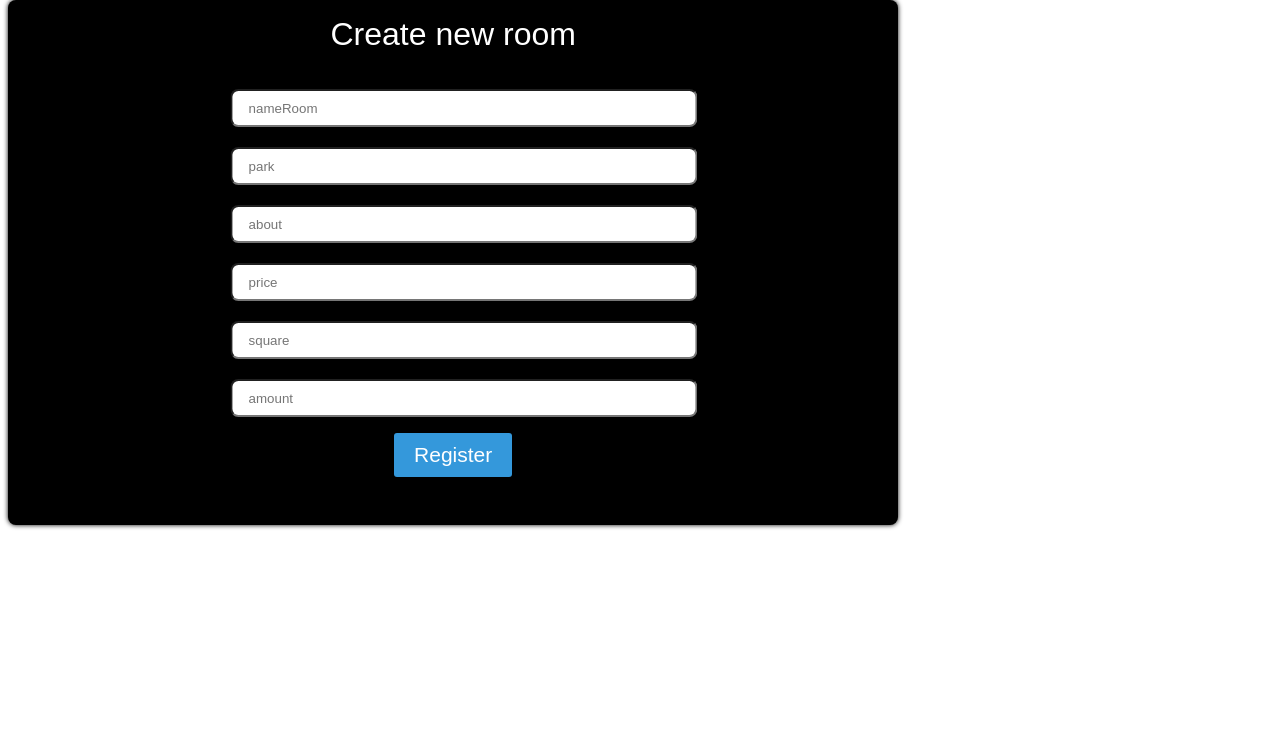
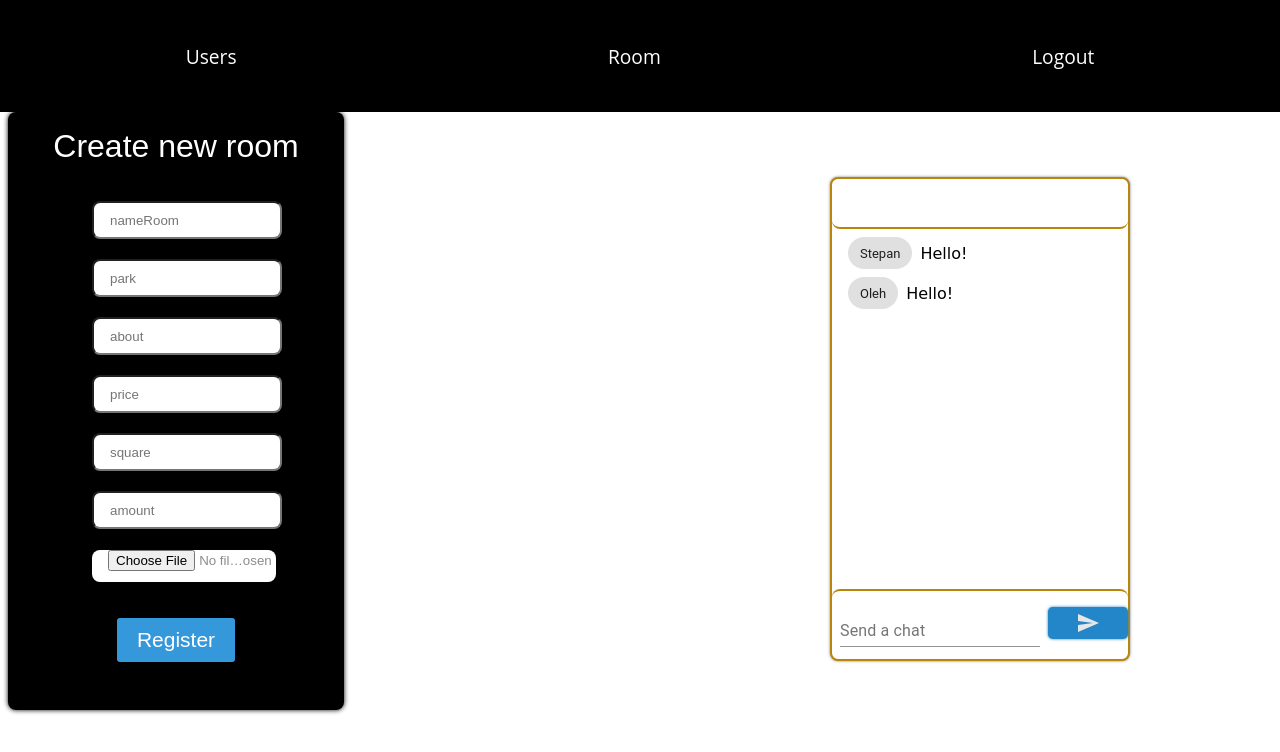
Before and after one commit to Stepan-Didukh/ProjectFront, a React (Create React App) app: page /AddRoom in a window 1280 px wide. Shown: the top 752 px of the page. Built offline with nearby package versions, Linux system fonts and the light colour scheme; no server answers.

Commit message:
add upload photo

```diff
--- a/src/Container/AdminPage/AddRoom.js
+++ b/src/Container/AdminPage/AddRoom.js
@@ -1,6 +1,11 @@
 import React, {Component} from "react";
 import './AddRoom.css'
-import {createRoom} from "../../actions/UserFunctions";
+import {Link} from "react-router-dom";
+// import {createRoom} from "../../actions/UserFunctions";
+import Chat from "../../Components/Chat/Chat";
+import Store from "../../Reducers/ChatStore/ChatStore";
+import axios from 'axios';
+const queryString = require('query-string');
 
 class AddRoom extends Component {
 
@@ -14,46 +19,75 @@ class AddRoom extends Component {
             nameRoom: '',
             about: '',
             park: '',
+            fileName:null,
             errors: {}
         };
 
         this.onChange = this.onChange.bind(this);
-        this.onSubmit = this.onSubmit.bind(this);
     }
+    createRoom = () => {
+
+        const data = new FormData();
+        data.append('file',this.state.fileName);
+        data.append('price',this.state.price);
+        data.append('square',this.state.square);
+        data.append('amount',this.state.amount);
+        data.append('nameRoom',this.state.nameRoom);
+        data.append('about',this.state.about);
+        data.append('park',this.state.park);
+
+        axios.post("http://localhost:5000/room",  data,{
+        }).then(res => {
+            console.log(res.statusText)
+        })
+
+    };
 
     onChange(e) {
         this.setState({[e.target.name]: e.target.value})
     }
 
-    onSubmit(e) {
+    onChangeHandler=event=>{
+        this.setState({
+            fileName: event.target.files[0],
+            loaded: 0,
+        })
+    };
+
+    logOut(e) {
         e.preventDefault();
-
-        const room = {
-            price: this.state.price,
-            square: this.state.square,
-            amount: this.state.amount,
-            nameRoom: this.state.nameRoom,
-            about: this.state.about,
-            park: this.state.park,
-        };
-
-        createRoom(room).then(res => {
-            if (res) {
-                console.log(22);
-            }
-        })
+        localStorage.removeItem('token');
+        this.props.history.push('/');
     }
 
     render() {
 
+        const parsed = queryString.parse(this.props.location.search);
+
         return (
             <div>
+                <div className={'headerUser'}>
+
+                    <Link
+                        to={`/UserList`}
+                        className="nav-link"
+                    >Users</Link>
+                    <Link
+                        to={`/RoomList`}
+                        className="nav-link"
+                    >Room</Link>
+                    <Link
+                        onClick={this.logOut.bind(this)}
+                        className="nav-link"
+                        to={''}
+                    >Logout</Link>
+                </div>
 
                 <main className={'main'}>
                     <div className={'display-flex'}>
                         <div className={'createNewRooms'}>
                             <div className={'h2'}>Create new room</div>
-                            <form createRoom onSubmit={this.onSubmit}>
+                            <form createRoom >
                                 <div className={'inputBox'}>
                                     <div className="form-group">
                                         <label htmlFor="nameRoom">nameRoom</label>
@@ -103,17 +137,30 @@ class AddRoom extends Component {
                                                value={this.state.amount}
                                                onChange={this.onChange}/>
                                     </div>
+                                    <div className="form-group">
+                                        <label>Add Image</label>
+                                        <input type="file"
+                                               name="file"
+                                               accept=".png, .jpg"
+                                               onChange={this.onChangeHandler}/>
+
+                                        <img src={this.fileName} alt=""/>
+                                    </div>
+
                                 </div>
                                 <div className="login-footer">
 
                                     <button
-                                        onClick={event => (!this.state.amount || !this.state.price || !this.state.square || !this.state.nameRoom || !this.state.about) ? event.preventDefault() : null}
+                                        onClick={this.createRoom}
                                         type="submit"
                                         className="btn"> Register
                                     </button>
                                 </div>
                             </form>
                         </div>
+                        <Store>
+                            <Chat parsed={parsed}/>
+                        </Store>
                     </div>
                 </main>
 
```
